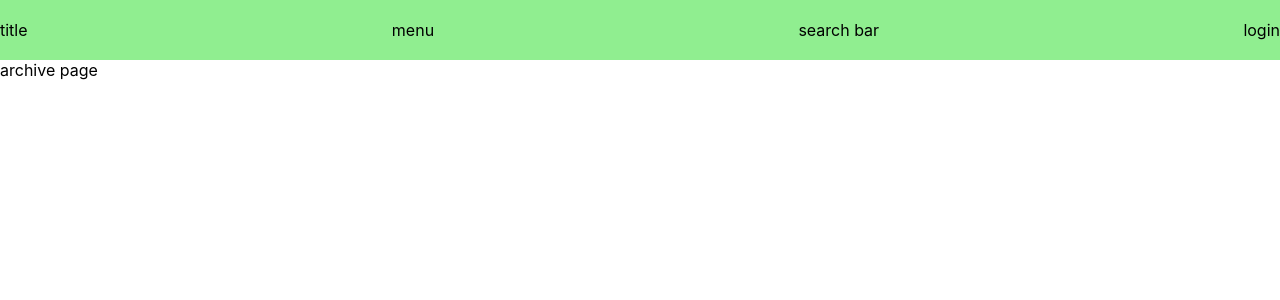
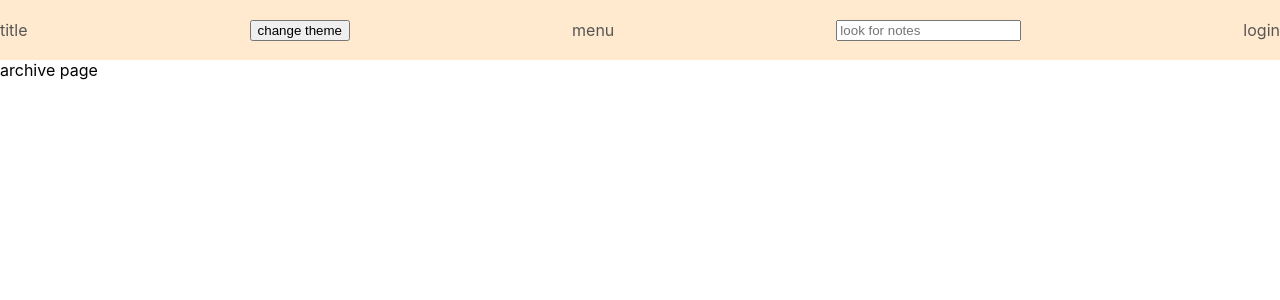
Before and after one commit to wizelineacademy/react-apprenticeship-capstone3, a React (Create React App) app: page /archive in a window 1280 px wide. Shown: the top 300 px of the page. Built offline with nearby package versions, Linux system fonts and the light colour scheme.

Commit message:
feat: add theme context

```diff
--- a/src/App.js
+++ b/src/App.js
@@ -1,4 +1,4 @@
-import React from 'react';
+import React, { useState } from 'react';
 import { BrowserRouter, Switch, Route } from 'react-router-dom';
 
 import { Provider } from './context';
@@ -6,10 +6,18 @@ import HomePage from './pages/Home/Home';
 import NotFoundPage from './pages/NotFound/NotFound';
 import ArchivePage from './pages/Archive/Archive';
 import LoginPage from './pages/Login/Login';
+import { ThemeProvider } from 'styled-components';
+import { LightTheme, DarkTheme } from './themes';
+import { ThemeContext } from './context/themeContext';
+
 const App = () => {
+  const [ theme, toogleTheme ] = useState('light');
+
   return (
     <div className="App">
       <Provider>
+        <ThemeContext.Provider value={{ theme, toogleTheme }}>
+          <ThemeProvider theme={theme === 'light' ? LightTheme : DarkTheme}>
             <BrowserRouter>
                 <Switch>
                   <Route exact path="/">
@@ -26,6 +34,8 @@ const App = () => {
                   </Route>
                 </Switch>
             </BrowserRouter>
+          </ThemeProvider>
+        </ThemeContext.Provider>
       </Provider>
     </div>
   );
--- a/src/components/Header/Header.jsx
+++ b/src/components/Header/Header.jsx
@@ -1,12 +1,14 @@
 import React from 'react';
 
+import ThemeButton from '../ThemeButton/ThemeButton';
 import { HeaderContainer } from './Header.styles';
 const Header = () => {
   return (
     <HeaderContainer>
         <p>title</p>
+        <ThemeButton />
         <p>menu</p>
-        <p>search bar</p>
+        <input type="search" placeholder="look for notes" />
         <p>login</p>
     </HeaderContainer>
   );
--- a/src/components/Header/Header.styles.jsx
+++ b/src/components/Header/Header.styles.jsx
@@ -1,12 +1,13 @@
 import styled from "styled-components";
 
 const HeaderContainer = styled.header`
-    background: lightgreen;
+    background: ${(props) => props.theme.backgroundColor};
     width: 100%;
     height: 60px;
     display: flex;
     justify-content: space-between;
     align-items: center;
+    color: ${(props) => props.theme.color};
 `;
 
 export { HeaderContainer };
--- /dev/null
+++ b/src/components/ThemeButton/ThemeButton.jsx
@@ -0,0 +1,16 @@
+import React, { useContext } from 'react';
+
+import { ThemeContext } from '../../context/themeContext';
+
+// import {  } from './ThemeButton.styles';
+const ThemeButton = () => {
+    const { theme, toogleTheme } = useContext(ThemeContext);
+    const handleTheme = () => {
+        toogleTheme(theme === 'light' ? 'dark' : 'light');
+    };
+
+    return (
+    <button onClick={handleTheme}>change theme</button>
+  );
+}
+export default ThemeButton;
--- /dev/null
+++ b/src/context/themeContext.js
@@ -0,0 +1,6 @@
+import { createContext } from 'react';
+
+export const ThemeContext = createContext({
+    theme: '',
+    toggleTheme: () => {},
+});
--- /dev/null
+++ b/src/themes/index.jsx
@@ -0,0 +1,11 @@
+import palette from './palette';
+
+export const DarkTheme = {
+  backgroundColor: palette.dark,
+  color: palette.white,
+};
+
+export const LightTheme = {
+  backgroundColor: palette.light,
+  color: palette.lightDark,
+};
--- /dev/null
+++ b/src/themes/palette.js
@@ -0,0 +1,8 @@
+const palette = {
+  dark: '#323131',
+  lightDark: '#585555',
+  white: '#FBF4F4',
+  light: '#FFE9CF',
+};
+
+export default palette;
```
Also changed, not shown: src/components/ThemeButton/ThemeButton.styles.jsx (added), src/logo.svg (deleted), 1 other file (tests, documents, lock files or other folders). Lines whose indentation alone changed are shown as unchanged.
